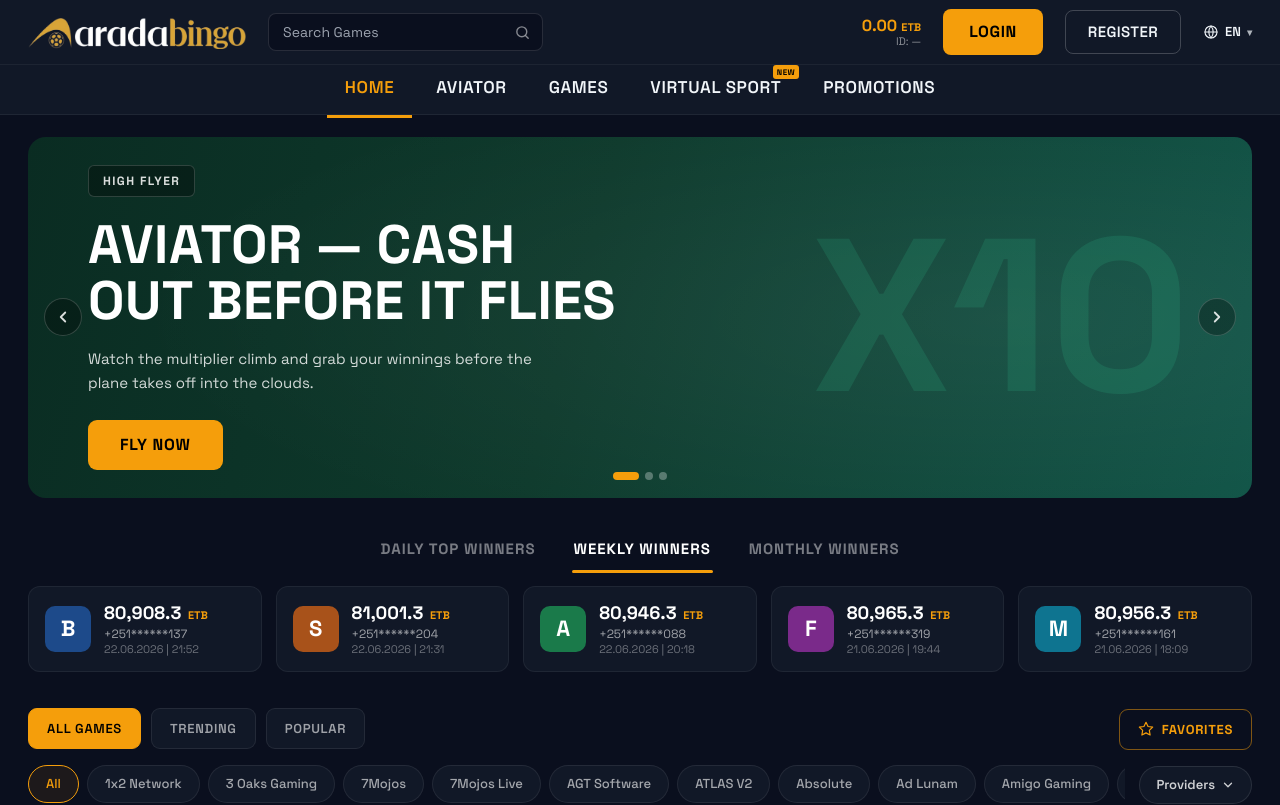
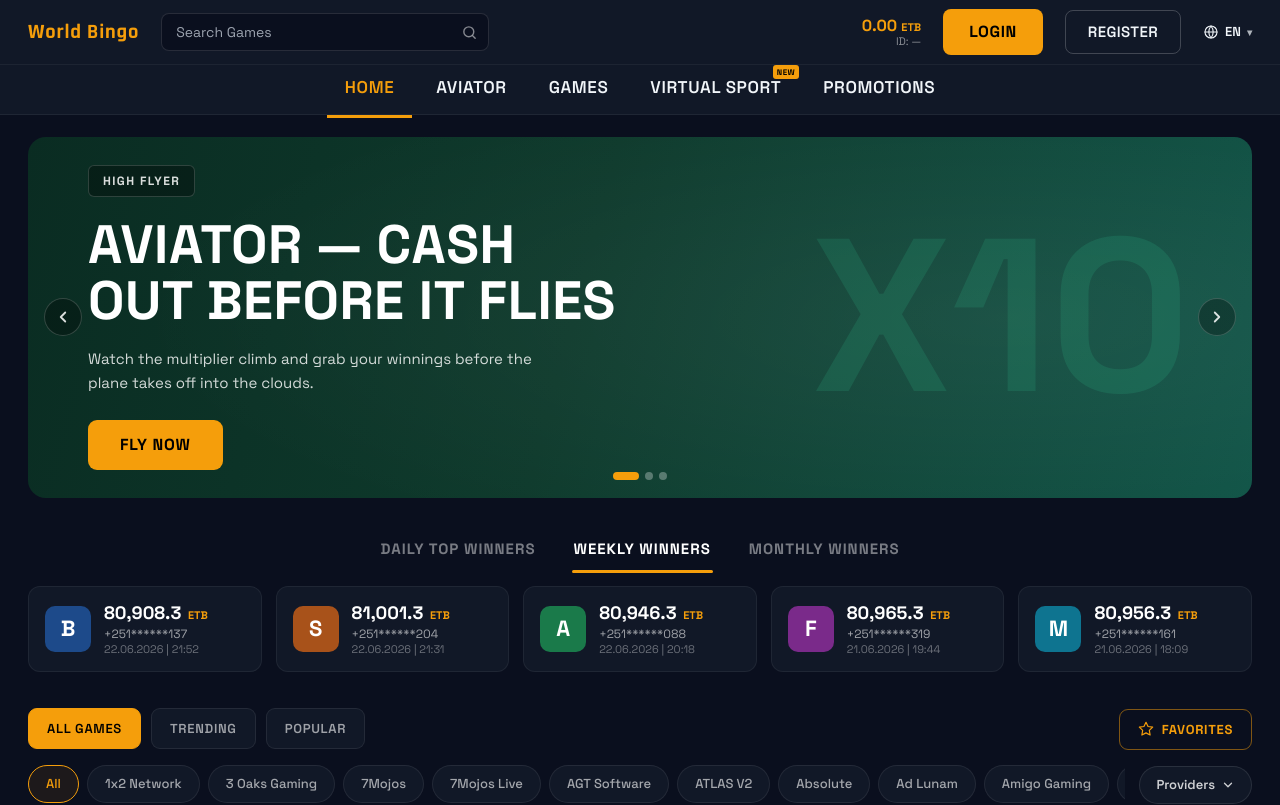
Before and after one commit to EyosiyasMekbib/world-bingo, a Nuxt app in the folder apps/web/: page / in a window 1280 px wide. Shown: the top 805 px of the page. Built offline with nearby package versions, Linux system fonts and the light colour scheme; no server answers.

Commit message:
feat(web): BrandLogo renders configured logo with text fallback

```diff
--- a/apps/web/components/BrandLogo.vue
+++ b/apps/web/components/BrandLogo.vue
@@ -1,15 +1,22 @@
 <script setup lang="ts">
+import { useBrand } from '~/composables/useBrand'
+
 withDefaults(defineProps<{ height?: number }>(), { height: 30 })
+const brand = useBrand()
 </script>
 
 <template>
   <img
-    src="/brands/arada/logo.png"
-    alt="AradaBingo"
+    v-if="brand.logoUrl"
+    :src="brand.logoUrl"
+    :alt="brand.displayName"
     class="brand-logo"
     :style="{ height: `${height}px` }"
     decoding="async"
   />
+  <span v-else class="brand-wordmark" :style="{ fontSize: `${height * 0.6}px` }">
+    {{ brand.displayName }}
+  </span>
 </template>
 
 <style scoped>
@@ -17,4 +24,12 @@
   display: block;
   width: auto;
 }
+.brand-wordmark {
+  display: inline-block;
+  font-family: var(--font-game, sans-serif);
+  font-weight: 700;
+  letter-spacing: 0.04em;
+  color: var(--brand-primary);
+  white-space: nowrap;
+}
 </style>
```
